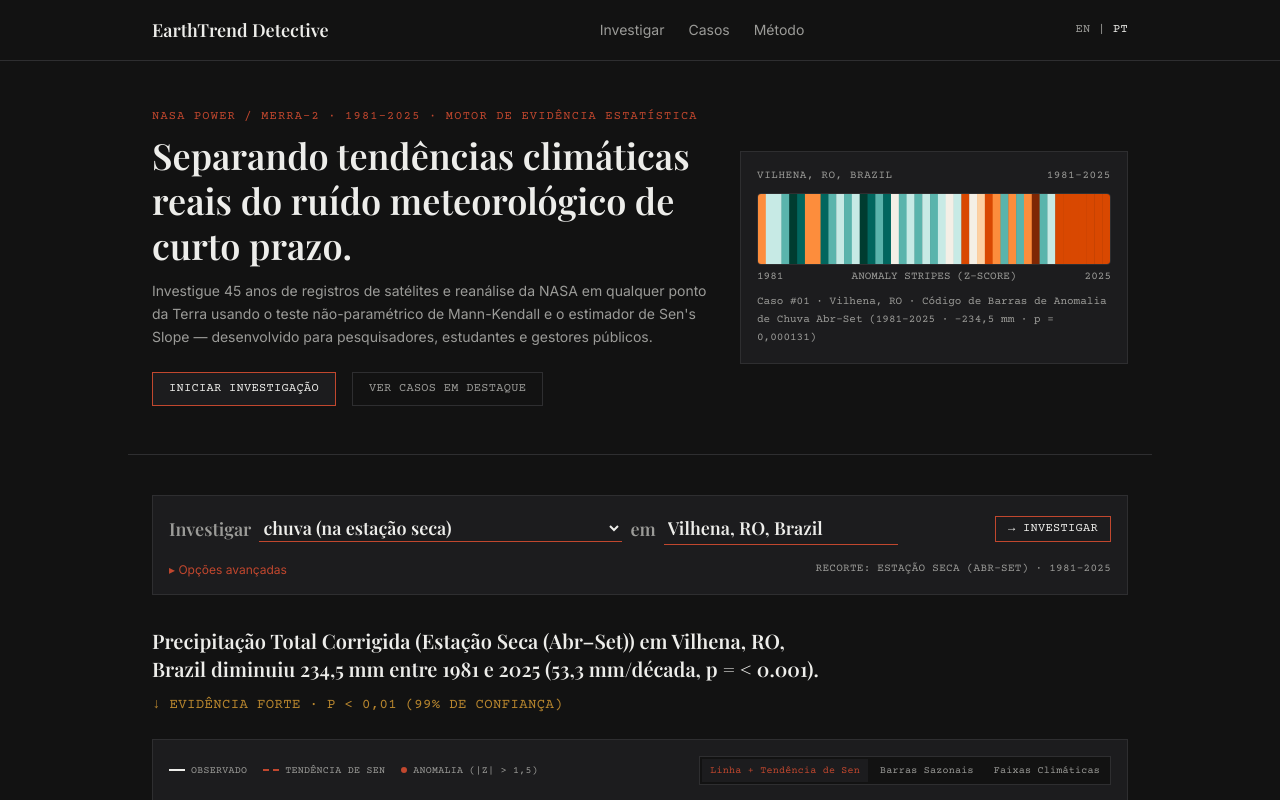
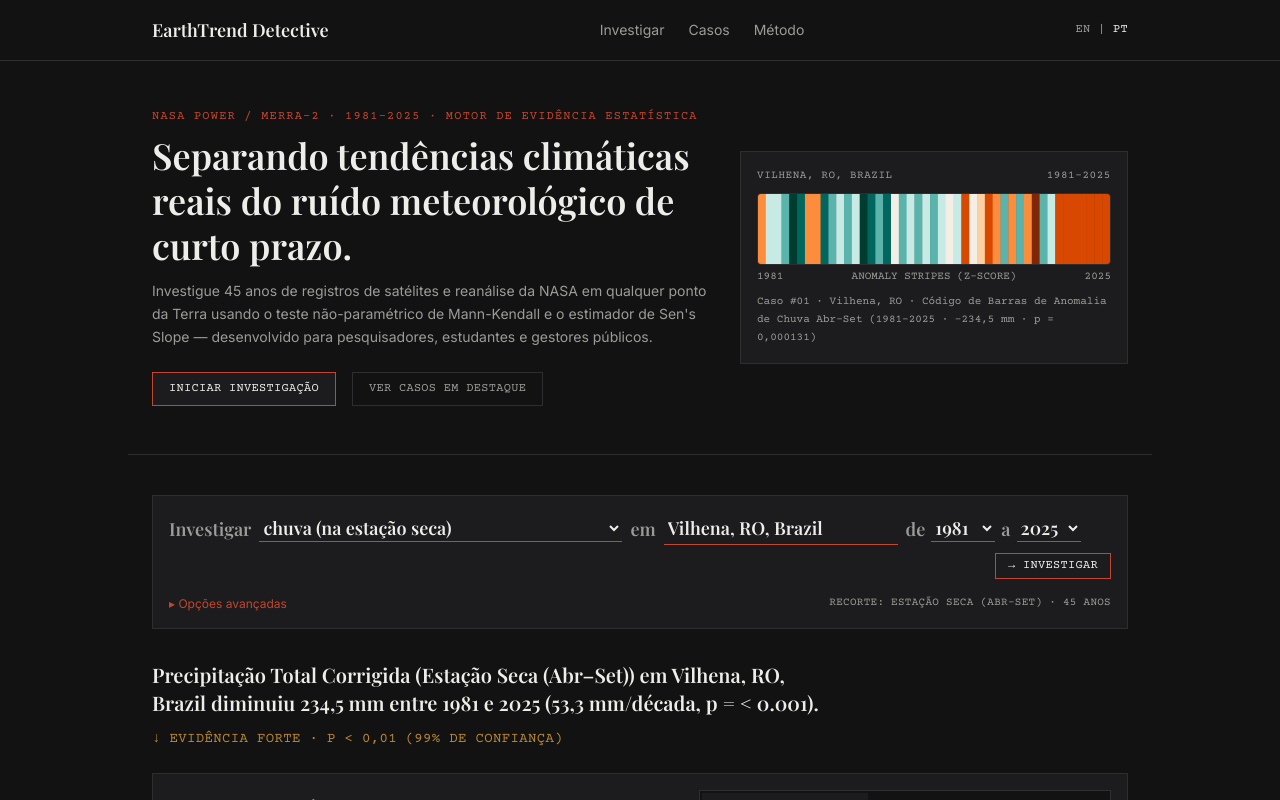
Before and after one commit to KaueRian/NASASpaceAppsChallenge2026, a React (Vite) app: page / in a window 1280 px wide. Shown: the top 800 px of the page. Built offline with nearby package versions, Linux system fonts and the light colour scheme; a web font is replaced by a local one.

Commit message:
feat(ui): add inline start and end year selectors to basic investigation form

```diff
--- a/src/components/Investigation.tsx
+++ b/src/components/Investigation.tsx
@@ -9,7 +9,12 @@ import {
   scanAllVariablesWithFdr,
 } from "../lib/nasa/smartInvestigation";
 import { DIRECTION_ARROW, DIRECTION_COLOR, UNIT_SUFFIX } from "../lib/resultDisplay";
-import type { ValidatedInvestigateQuery } from "../lib/validation/investigate";
+import {
+  buildSelectableYears,
+  getMaxCompleteYear,
+  isValidPeriodRange,
+  type ValidatedInvestigateQuery,
+} from "../lib/validation/investigate";
 import type {
   CasePreset,
   CasePresetId,
@@ -19,7 +24,7 @@ import type {
   SeasonId,
   VariableId,
 } from "../types/investigation";
-import { SEASON_IDS, VARIABLE_IDS } from "../types/investigation";
+import { MIN_ANALYSIS_YEARS, SEASON_IDS, VARIABLE_IDS } from "../types/investigation";
 import { CitySearchInput } from "./CitySearchInput";
 import { buildCitationText, RecentDossiersDrawer, SatelliteTimelapse, ShareSheet } from "./share";
 import { TrendChart } from "./TrendChart";
@@ -93,6 +98,14 @@ export function Investigation({
     setScanItems(null);
   }, []);
 
+  const applyInvestigationError = useCallback((err: unknown) => {
+    const code = err instanceof ClientInvestigationError ? err.code : "NASA_UPSTREAM_ERROR";
+    setErrorCode(code);
+    if (code === "INVALID_COORDINATES") {
+      setAdvancedOpen(true);
+    }
+  }, []);
+
   useEffect(() => {
     if (liveQueryKey && initialLiveQuery) {
       if (lastLiveKeyRef.current === liveQueryKey) return;
@@ -112,11 +125,7 @@ export function Investigation({
         })
         .catch((err: unknown) => {
           if (thisRequestId !== requestIdRef.current) return;
-          const code = err instanceof ClientInvestigationError ? err.code : "NASA_UPSTREAM_ERROR";
-          setErrorCode(code);
-          if (code === "INSUFFICIENT_YEARS" || code === "INVALID_COORDINATES") {
-            setAdvancedOpen(true);
-          }
+          applyInvestigationError(err);
         })
         .finally(() => {
           if (thisRequestId === requestIdRef.current) setLoading(false);
@@ -132,7 +141,14 @@ export function Investigation({
     hasMountedRef.current = true;
 
     resetToPreset(presetId);
-  }, [presetId, presetNonce, liveQueryKey, initialLiveQuery, resetToPreset]);
+  }, [
+    presetId,
+    presetNonce,
+    liveQueryKey,
+    initialLiveQuery,
+    resetToPreset,
+    applyInvestigationError,
+  ]);
 
   const handleRestore = () => {
     resetToPreset(presetId);
@@ -169,18 +185,26 @@ export function Investigation({
       setIsDerived(true);
     } catch (err) {
       if (thisRequestId !== requestIdRef.current) return;
-      const code = err instanceof ClientInvestigationError ? err.code : "NASA_UPSTREAM_ERROR";
-      setErrorCode(code);
-      if (code === "INSUFFICIENT_YEARS" || code === "INVALID_COORDINATES") {
-        setAdvancedOpen(true);
-      }
+      applyInvestigationError(err);
     } finally {
       if (thisRequestId === requestIdRef.current) setLoading(false);
     }
   };
 
+  const applyNextQuery = (nextQuery: InvestigationQuery, options?: { clearScan?: boolean }) => {
+    setQuery(nextQuery);
+    setErrorCode(null);
+    if (options?.clearScan) {
+      setScanItems(null);
+    }
+    if (isValidPeriodRange(nextQuery.startYear, nextQuery.endYear)) {
+      void executeInvestigation(nextQuery);
+    }
+  };
+
   const handleSubmit = async (e: React.FormEvent) => {
     e.preventDefault();
+    if (!isValidPeriodRange(query.startYear, query.endYear)) return;
     await executeInvestigation(query);
   };
 
@@ -188,43 +212,29 @@ export function Investigation({
     const nextSeason = customSeasonPinned
       ? query.season
       : getRecommendedSeason(nextVariable, query.lat);
-    const nextQuery: InvestigationQuery = {
-      ...query,
-      variable: nextVariable,
-      season: nextSeason,
-    };
-    setQuery(nextQuery);
-    void executeInvestigation(nextQuery);
+    applyNextQuery({ ...query, variable: nextVariable, season: nextSeason });
   };
 
   const handleCitySelect = (candidate: { lat: number; lon: number; label: string }) => {
     const nextSeason = customSeasonPinned
       ? query.season
       : getRecommendedSeason(query.variable, candidate.lat);
-    const nextQuery: InvestigationQuery = {
-      ...query,
-      lat: candidate.lat,
-      lon: candidate.lon,
-      label: candidate.label,
-      season: nextSeason,
-    };
-    setQuery(nextQuery);
-    setScanItems(null);
-    void executeInvestigation(nextQuery);
+    applyNextQuery({ ...query, ...candidate, season: nextSeason }, { clearScan: true });
   };
 
   const handleSeasonOverride = (nextSeason: SeasonId) => {
     const recommended = getRecommendedSeason(query.variable, query.lat);
     setCustomSeasonPinned(nextSeason !== recommended);
-    const nextQuery: InvestigationQuery = {
-      ...query,
-      season: nextSeason,
-    };
-    setQuery(nextQuery);
-    void executeInvestigation(nextQuery);
+    applyNextQuery({ ...query, season: nextSeason });
+  };
+
+  const handleYearChange = (field: "startYear" | "endYear", nextValue: number) => {
+    if (!Number.isInteger(nextValue)) return;
+    applyNextQuery({ ...query, [field]: nextValue }, { clearScan: true });
   };
 
   const handleRunScanAll = async () => {
+    if (!isValidPeriodRange(query.startYear, query.endYear)) return;
     setScanningAll(true);
     setErrorCode(null);
     try {
@@ -267,7 +277,20 @@ export function Investigation({
     pValue: formatPValue(stats.pValue),
   });
 
-  const currentYear = new Date().getUTCFullYear();
+  const maxSelectableYear = getMaxCompleteYear();
+  const selectableYears = buildSelectableYears(maxSelectableYear, [query.startYear, query.endYear]);
+  const selectedSpan = query.endYear - query.startYear + 1;
+  const isPeriodValid = isValidPeriodRange(query.startYear, query.endYear);
+  const periodValidationMessage = !isPeriodValid
+    ? query.startYear > query.endYear
+      ? t("form.periodOrderError", { startYear: query.startYear, endYear: query.endYear })
+      : t("form.periodMinYearsError", {
+          years: Math.max(0, selectedSpan),
+          startYear: query.startYear,
+          endYear: query.endYear,
+          minYears: MIN_ANALYSIS_YEARS,
+        })
+    : null;
   const recommendedSeasonForCurrent = getRecommendedSeason(query.variable, query.lat);
 
   return (
@@ -309,16 +332,57 @@ export function Investigation({
             currentLabel={query.label ?? `${query.lat.toFixed(2)}, ${query.lon.toFixed(2)}`}
             onSelect={handleCitySelect}
             onPickOnMap={() => setAdvancedOpen(true)}
-            className="min-w-0 flex-1 sm:min-w-48 sm:flex-initial"
+            className="min-w-36 flex-1 sm:min-w-48 sm:flex-initial"
           />
+          <span className="inline-flex flex-wrap items-center gap-1.5">
+            {(
+              [
+                {
+                  field: "startYear",
+                  prefixKey: "form.phraseFrom",
+                  labelKey: "form.startYearLabel",
+                },
+                {
+                  field: "endYear",
+                  prefixKey: "form.phraseTo",
+                  labelKey: "form.endYearLabel",
+                },
+              ] as const
+            ).map(({ field, prefixKey, labelKey }) => (
+              <span key={field} className="inline-flex items-center gap-1.5">
+                <span className="text-text-muted">{t(prefixKey)}</span>
+                <select
+                  aria-label={t(labelKey)}
+                  value={query[field]}
+                  onChange={(e) => handleYearChange(field, Number(e.target.value))}
+                  className="border-b border-accent bg-transparent font-display text-base tabular-nums text-text sm:text-lg"
+                >
+                  {selectableYears.map((year) => (
+                    <option key={year} value={year} className="bg-surface text-text">
+                      {year}
+                    </option>
+                  ))}
+                </select>
+              </span>
+            ))}
+          </span>
           <button
             type="submit"
-            disabled={loading}
+            disabled={loading || !isPeriodValid}
             className="w-full border border-accent px-3 py-1.5 font-mono text-xs uppercase tracking-wide text-text hover:bg-bg disabled:opacity-50 sm:ml-auto sm:w-auto sm:py-1"
           >
             {loading ? t("form.runningButton") : `→ ${t("form.goButton")}`}
           </button>
         </div>
+
+        {periodValidationMessage && (
+          <p
+            role="status"
+            className="border border-accent/60 bg-bg px-3 py-2 font-sans text-xs text-accent"
+          >
+            {periodValidationMessage}
+          </p>
+        )}
 
         <div className="flex flex-wrap items-center justify-between gap-3 pt-1">
           <button
@@ -329,8 +393,8 @@ export function Investigation({
             {advancedOpen ? "▾" : "▸"} {t("form.moreOptions")}
           </button>
           <span className="font-mono text-[11px] uppercase tracking-wide text-text-muted">
-            {t("form.seasonHintAuto", { season: t(`seasons.${query.season}`) })} · {query.startYear}
-            –{query.endYear}
+            {t("form.seasonHintAuto", { season: t(`seasons.${query.season}`) })}
+            {isPeriodValid ? ` · ${t("form.periodSpanYears", { count: selectedSpan })}` : ""}
           </span>
         </div>
 
@@ -354,30 +418,6 @@ export function Investigation({
                     </option>
                   ))}
                 </select>
-              </label>
-
-              <label className="font-mono text-xs text-text-muted">
-                {t("form.startYearLabel")}
-                <input
-                  type="number"
-                  min={1981}
-                  max={currentYear}
-                  value={query.startYear}
-                  onChange={(e) => setQuery((q) => ({ ...q, startYear: Number(e.target.value) }))}
-                  className="ml-2 w-20 border border-border bg-bg px-2 py-1 font-mono text-sm text-text"
-                />
-              </label>
-
-              <label className="font-mono text-xs text-text-muted">
-                {t("form.endYearLabel")}
-                <input
-                  type="number"
-                  min={1981}
-                  max={currentYear}
-                  value={query.endYear}
-                  onChange={(e) => setQuery((q) => ({ ...q, endYear: Number(e.target.value) }))}
-                  className="ml-2 w-20 border border-border bg-bg px-2 py-1 font-mono text-sm text-text"
-                />
               </label>
 
               <span className="font-mono text-[11px] text-text-muted">
@@ -411,7 +451,7 @@ export function Investigation({
             <div className="border-t border-border pt-3">
               <button
                 type="button"
-                disabled={scanningAll}
+                disabled={scanningAll || !isPeriodValid}
                 onClick={handleRunScanAll}
                 className="border border-border bg-bg px-3 py-1.5 font-mono text-xs uppercase tracking-wide text-accent hover:border-accent disabled:opacity-50"
               >
--- a/src/lib/validation/investigate.ts
+++ b/src/lib/validation/investigate.ts
@@ -34,6 +34,49 @@ export type ValidationResult<T> =
   | { ok: false; code: InvestigationErrorCode; message: string };
 
 const MERRA2_MIN_YEAR = 1981;
+
+/**
+ * Returns the latest full calendar year (never below `DEFAULT_END_YEAR`) so dropdowns
+ * avoid offering incomplete ongoing-year series by default.
+ */
+export function getMaxCompleteYear(referenceDate = new Date()): number {
+  return Math.max(DEFAULT_END_YEAR, referenceDate.getUTCFullYear() - 1);
+}
+
+/**
+ * Builds an ascending list of selectable calendar years for UI dropdowns, preserving any
+ * extra permitted years already present in the active query (e.g. from a permalink).
+ */
+export function buildSelectableYears(
+  maxYear: number,
+  extraYears: readonly number[] = [],
+): number[] {
+  const maxAllowed = new Date().getUTCFullYear();
+  const upperBound = Math.min(maxYear, maxAllowed);
+  const years = new Set<number>();
+
+  for (let year = MERRA2_MIN_YEAR; year <= upperBound; year++) {
+    years.add(year);
+  }
+  for (const extra of extraYears) {
+    if (Number.isInteger(extra) && extra >= MERRA2_MIN_YEAR && extra <= maxAllowed) {
+      years.add(extra);
+    }
+  }
+
+  return Array.from(years).sort((a, b) => a - b);
+}
+
+/** Checks whether an integer `[startYear, endYear]` window spans at least `MIN_ANALYSIS_YEARS`. */
+export function isValidPeriodRange(startYear: number, endYear: number): boolean {
+  return (
+    Number.isInteger(startYear) &&
+    Number.isInteger(endYear) &&
+    startYear >= MERRA2_MIN_YEAR &&
+    startYear <= endYear &&
+    endYear - startYear + 1 >= MIN_ANALYSIS_YEARS
+  );
+}
 
 /** Rounds a coordinate to 2 decimal places (~1.1 km) for D1 cache keys. */
 export function roundCoord(value: number): number {
@@ -93,12 +136,8 @@ export function validateInvestigateQuery(
   if (
     startYear === null ||
     endYear === null ||
-    !Number.isInteger(startYear) ||
-    !Number.isInteger(endYear) ||
-    startYear < MERRA2_MIN_YEAR ||
     endYear > maxAllowedYear ||
-    startYear > endYear ||
-    endYear - startYear + 1 < MIN_ANALYSIS_YEARS
+    !isValidPeriodRange(startYear, endYear)
   ) {
     return {
       ok: false,
--- a/src/locales/en.json
+++ b/src/locales/en.json
@@ -136,6 +136,11 @@
     "goButton": "Investigate",
     "phrasePrefix": "Investigate",
     "phraseIn": "in",
+    "phraseFrom": "from",
+    "phraseTo": "to",
+    "periodSpanYears": "{{count}} years",
+    "periodOrderError": "Start year ({{startYear}}) must be on or before end year ({{endYear}}).",
+    "periodMinYearsError": "Selected period: {{years}} years ({{startYear}}–{{endYear}}). Choose at least {{minYears}} complete years to run the trend test.",
     "quickLocationsTitle": "Suggested locations (1-click)",
     "pickOnMapAction": "📍 Pick a point on the map (Advanced options)",
     "seasonHintAuto": "Window: {{season}}",
--- a/src/locales/pt.json
+++ b/src/locales/pt.json
@@ -136,6 +136,11 @@
     "goButton": "Investigar",
     "phrasePrefix": "Investigar",
     "phraseIn": "em",
+    "phraseFrom": "de",
+    "phraseTo": "a",
+    "periodSpanYears": "{{count}} anos",
+    "periodOrderError": "O ano inicial ({{startYear}}) precisa ser menor ou igual ao ano final ({{endYear}}).",
+    "periodMinYearsError": "Período selecionado: {{years}} anos ({{startYear}}–{{endYear}}). Escolha ao menos {{minYears}} anos completos para calcular a tendência.",
     "quickLocationsTitle": "Locais sugeridos (1 clique)",
     "pickOnMapAction": "📍 Escolher ponto no mapa (Opções avançadas)",
     "seasonHintAuto": "Recorte: {{season}}",
```
Also changed, not shown: 2 other files (tests, documents, lock files or other folders).
